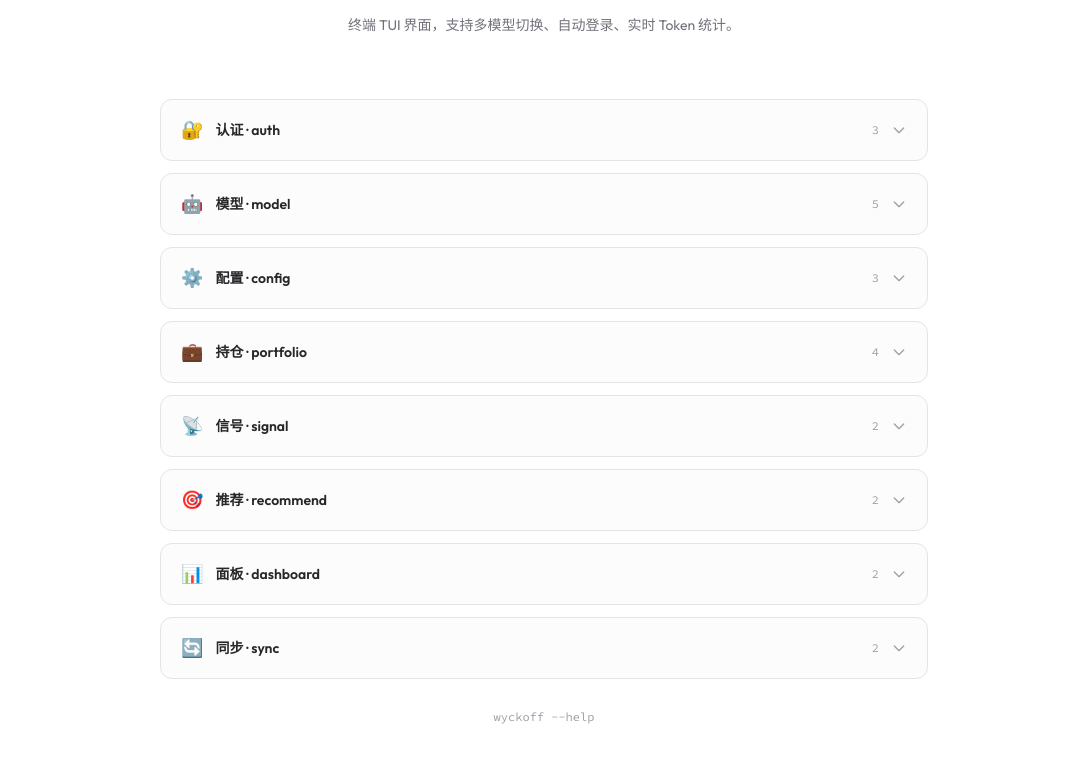
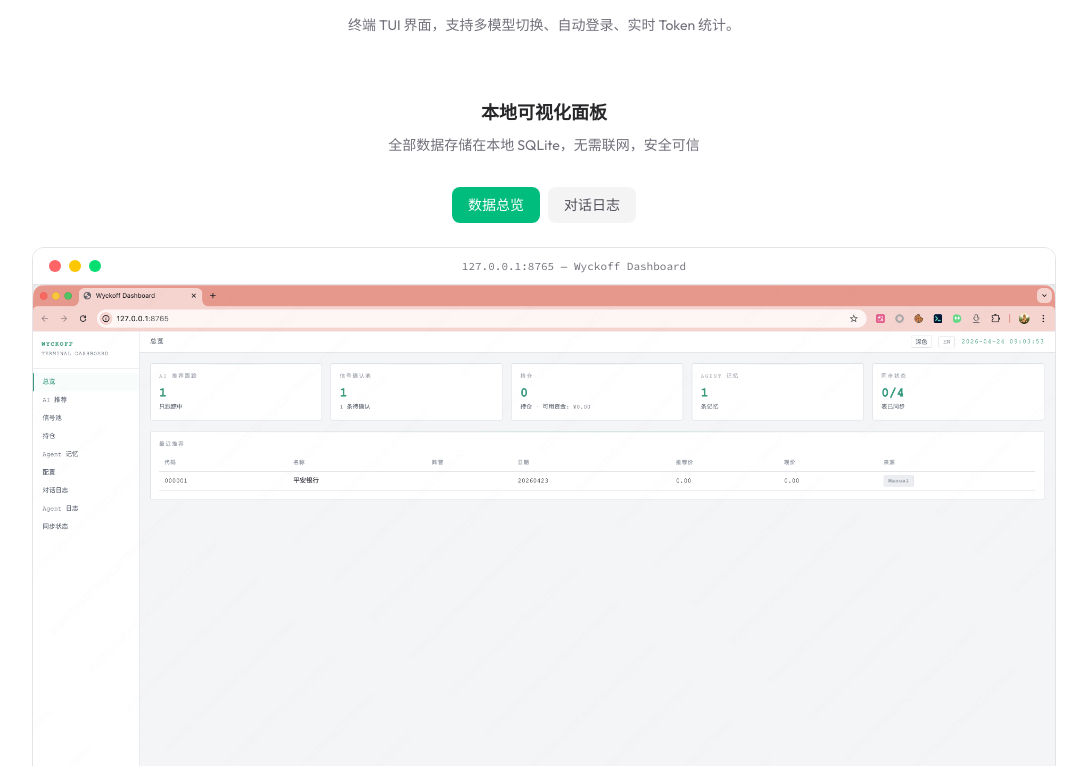
Before and after one commit to YoungCan-Wang/wyckoff-homepage, a React (Vite) app: page / in a window 1280 px wide. Shown: the part 4834-5600 px from the top of the page, without its empty margins (96-1183 px from the left). Built offline with nearby package versions, Linux system fonts and the light colour scheme.

Commit message:
feat: 添加 Dashboard 截图展示区 + 浏览器窗口样式
CLI 截图下方新增本地可视化面板展示：数据总览 + 对话日志两个 tab，
浏览器窗口样式（白色标题栏），强调全本地存储、安全可信。

Co-Authored-By: Claude Opus 4 <noreply@anthropic.com>

```diff
--- a/src/components/CliReference.tsx
+++ b/src/components/CliReference.tsx
@@ -22,7 +22,13 @@ const cliScreens = [
   { key: 'result', img: `${BASE}screenshots/cli-result.png` },
 ] as const
 
+const dashScreens = [
+  { key: 'overview', img: `${BASE}screenshots/dashboard-overview.png` },
+  { key: 'chatlog', img: `${BASE}screenshots/dashboard-chatlog.png` },
+] as const
+
 type ScreenKey = (typeof cliScreens)[number]['key']
+type DashKey = (typeof dashScreens)[number]['key']
 
 function GroupAccordion({ group, index }: { group: CmdGroup; index: number }) {
   const [open, setOpen] = useState(false)
@@ -86,8 +92,11 @@ export default function CliReference() {
   const { t } = useI18n()
   const groups: CmdGroup[] = t.cli.groups
   const tabs = t.cli.screens as Record<ScreenKey, { title: string; desc: string }>
+  const dashTabs = t.cli.dashboard.screens as Record<DashKey, { title: string; desc: string }>
   const [active, setActive] = useState<ScreenKey>('home')
+  const [dashActive, setDashActive] = useState<DashKey>('overview')
   const current = cliScreens.find((s) => s.key === active)!
+  const dashCurrent = dashScreens.find((s) => s.key === dashActive)!
 
   return (
     <section className="py-24 px-6 border-t border-zinc-200 dark:border-white/[0.04]">
@@ -145,6 +154,59 @@ export default function CliReference() {
           </motion.div>
         </div>
 
+        {/* Dashboard screenshots */}
+        <div className="mb-16">
+          <div className="text-center mb-8">
+            <h3 className="text-lg font-bold text-zinc-800 dark:text-zinc-100 mb-2">
+              {t.cli.dashboard.label}
+            </h3>
+            <p className="text-sm text-zinc-500">{t.cli.dashboard.desc}</p>
+          </div>
+
+          <div className="flex justify-center gap-2 mb-6">
+            {dashScreens.map((s) => (
+              <button
+                key={s.key}
+                onClick={() => setDashActive(s.key)}
+                className={`px-4 py-2 rounded-lg text-sm font-medium transition-all ${
+                  dashActive === s.key
+                    ? 'bg-emerald-500 text-white dark:text-black'
+                    : 'bg-zinc-100 text-zinc-600 hover:bg-zinc-200 dark:bg-zinc-800/60 dark:text-zinc-400 dark:hover:bg-zinc-800'
+                }`}
+              >
+                {dashTabs[s.key].title}
+              </button>
+            ))}
+          </div>
+
+          <motion.div
+            key={dashActive}
+            initial={{ opacity: 0, y: 12 }}
+            animate={{ opacity: 1, y: 0 }}
+            transition={{ duration: 0.3 }}
+          >
+            <div className="rounded-xl border border-zinc-200 dark:border-zinc-800 overflow-hidden bg-zinc-50 dark:bg-zinc-900/50">
+              <div className="flex items-center gap-2 px-4 py-2.5 border-b border-zinc-200 dark:border-zinc-800 bg-white dark:bg-[#0c0c14]">
+                <span className="w-3 h-3 rounded-full bg-red-400" />
+                <span className="w-3 h-3 rounded-full bg-yellow-400" />
+                <span className="w-3 h-3 rounded-full bg-green-400" />
+                <span className="flex-1 text-center text-[11px] text-zinc-500 font-mono truncate">
+                  127.0.0.1:8765 — Wyckoff Dashboard
+                </span>
+              </div>
+              <img
+                src={dashCurrent.img}
+                alt={dashTabs[dashActive].title}
+                className="w-full"
+                loading="lazy"
+              />
+            </div>
+            <p className="mt-4 text-center text-sm text-zinc-500 dark:text-zinc-400">
+              {dashTabs[dashActive].desc}
+            </p>
+          </motion.div>
+        </div>
+
         {/* command reference */}
         <div className="max-w-3xl mx-auto">
           <div className="space-y-3">
--- a/src/i18n/index.ts
+++ b/src/i18n/index.ts
@@ -54,6 +54,14 @@ export const zh = {
       running: { title: '持仓查询', desc: '自然语言查询持仓，Agent 自动调用工具获取持仓数据并以威科夫语气回复。' },
       analysis: { title: '诊断报告', desc: '五张体检报告速览：健康灯、核心结论、关键缺陷、生死线，一目了然。' },
       result: { title: '操作指令', desc: '威科夫大去留令：EXIT / TRIM / HOLD / PROBE / ATTACK，逐票给出理由与风险铁律。' },
+    },
+    dashboard: {
+      label: '本地可视化面板',
+      desc: '全部数据存储在本地 SQLite，无需联网，安全可信',
+      screens: {
+        overview: { title: '数据总览', desc: '推荐跟踪、信号池、持仓、Agent 记忆、同步状态一目了然。' },
+        chatlog: { title: '对话日志', desc: '完整记录每次对话：用户输入、模型输出、Token 消耗、工具调用，支持按会话浏览。' },
+      },
     },
     groups: [
       {
@@ -201,6 +209,14 @@ export const en: typeof zh = {
       analysis: { title: 'Diagnosis', desc: 'Five-stock health report at a glance: health light, core verdict, key flaws, and survival line.' },
       result: { title: 'Orders', desc: 'Wyckoff action orders: EXIT / TRIM / HOLD / PROBE / ATTACK with per-stock reasoning and risk rules.' },
     },
+    dashboard: {
+      label: 'Local Dashboard',
+      desc: 'All data stored in local SQLite — no network required, secure and trustworthy',
+      screens: {
+        overview: { title: 'Overview', desc: 'Recommendations, signals, portfolio, agent memory, and sync status at a glance.' },
+        chatlog: { title: 'Chat Log', desc: 'Full conversation history: user input, model output, token usage, tool calls — browsable by session.' },
+      },
+    },
     groups: [
       {
         title: 'Auth',
```
Also changed, not shown: public/screenshots/dashboard-chatlog.png (added), public/screenshots/dashboard-overview.png (added).
